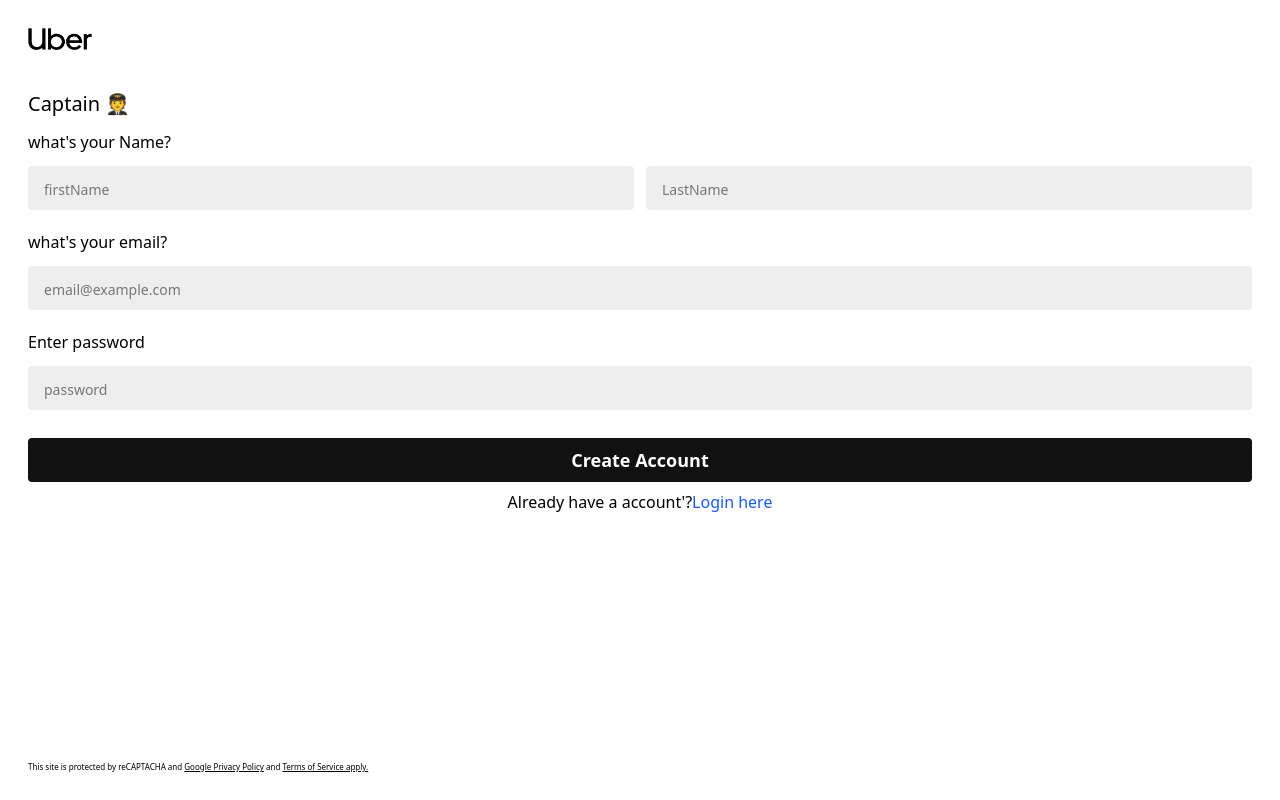
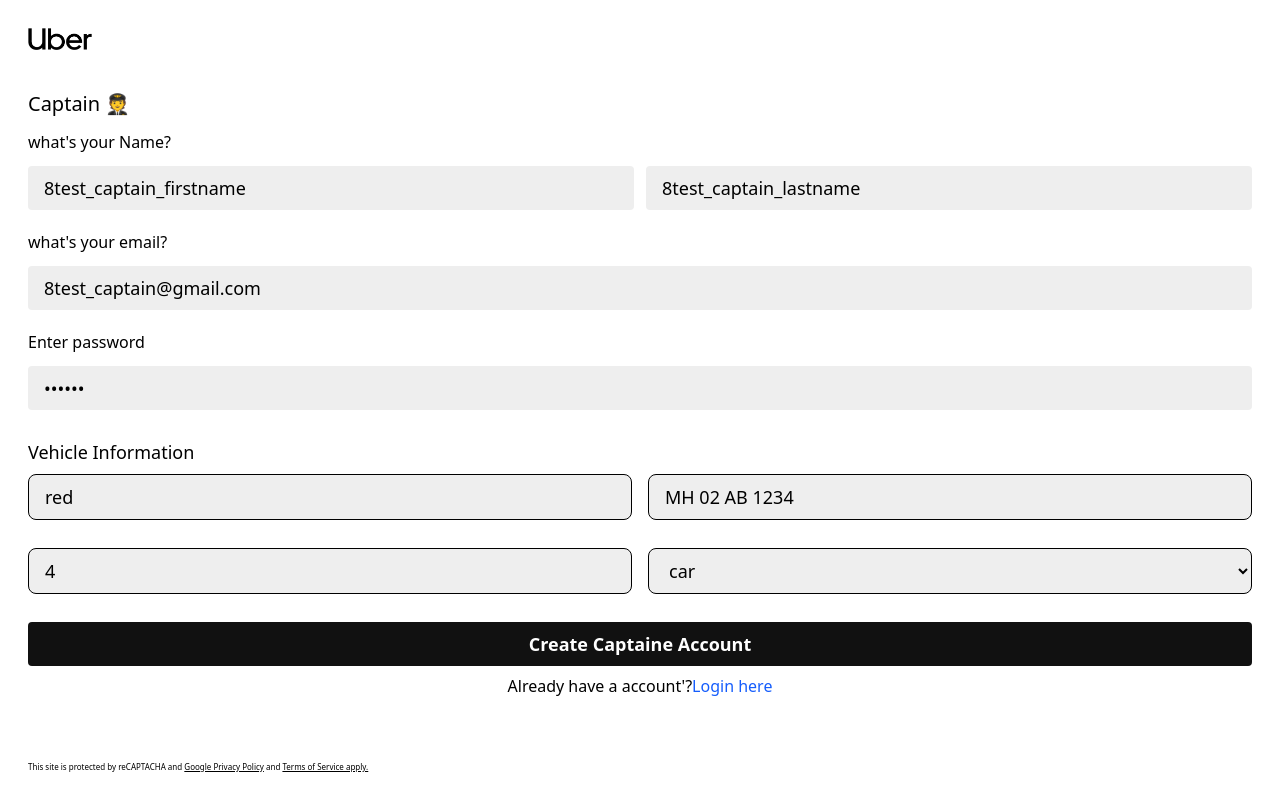
Before and after one commit to sohamphapale/RidePro, a React app in the folder frontend/: page /captain-signup in a window 1280 px wide. Built offline with nearby package versions, Linux system fonts and the light colour scheme; the HTML template or start-up script is replaced by a standard one.

Commit message:
captain authentication with vehicle data is done ✅

```diff
--- a/frontend/src/context/CaptainContext.jsx
+++ b/frontend/src/context/CaptainContext.jsx
@@ -3,13 +3,23 @@
 export const CaptainDataContext = createContext();
 
 const CaptainContext = ({ children }) => {
-  const [captain, setCaptain] = useState(null);
-  const [isLoading, setIsLoading] = useState(null);
+  const [captain, setCaptain] = useState({
+    fullname: {
+      firstname: "",
+      lastname: "",
+    },
+    email: "",
+    password: "",
+    vehicles: {
+      color: "",
+      plate: "",
+      capacity: "",
+      vehicleType: "",
+    },
+  });
 
   return (
-    <CaptainDataContext.Provider
-      value={(captain, setCaptain, isLoading, setIsLoading)}
-    >
+    <CaptainDataContext.Provider value={{captain, setCaptain}}>
       {children}
     </CaptainDataContext.Provider>
   );
--- a/frontend/src/pages/CaptainSignup.jsx
+++ b/frontend/src/pages/CaptainSignup.jsx
@@ -1,21 +1,80 @@
-import React, { useState } from "react";
-import { Link } from "react-router-dom";
+import React, { useState, useContext } from "react";
+import { Link, useNavigate } from "react-router-dom";
+import { CaptainDataContext } from "../context/CaptainContext";
+import axios from "axios";
 
 const CaptainSignup = () => {
-  const [email, setEmail] = useState("");
-  const [password, setPassword] = useState("");
-  const [firstName, setFirstName] = useState();
-  const [lastName, setLastName] = useState();
-  const [captainDate, setCaptainDate] = useState({});
-  const handleSubmit = (e) => {
+  const { captain, setCaptain } = useContext(CaptainDataContext);
+  const num = 8;
+  const navigate = useNavigate();
+  const [email, setEmail] = useState(`${num}test_captain@gmail.com`);
+  const [password, setPassword] = useState("ABC123");
+  const [firstName, setFirstName] = useState(`${num}test_captain_firstname`);
+  const [lastName, setLastName] = useState(`${num}test_captain_lastname`);
+
+  const [vehicleColor, setVehicleColor] = useState("red");
+  const [vehiclePlate, setVehiclePlate] = useState("MH 02 AB 1234");
+  const [vehicleCapacity, setVehicaleCapacity] = useState("4");
+  const [vehicleType, setVehicleType] = useState("car");
+
+  const handleSubmit = async (e) => {
     e.preventDefault();
-    setCaptainDate({ fullName:{firstNamem, lastName}, email, password });
-    setFirstName("")
-    setLastName("")
+
+    const newCaptain = {
+      fullname: {
+        firstname: firstName,
+        lastname: lastName,
+      },
+      email,
+      password,
+      vehicles: {
+        color: vehicleColor,
+        plate: vehiclePlate,
+        capacity: vehicleCapacity,
+        vehicleType: vehicleType,
+      },
+    };
+
+    const response = await axios.post(
+      `${import.meta.env.VITE_BASE_URL}/captains/register`,
+      newCaptain
+    );
+    console.log(response.status);
+
+    if (response.status === 201) {
+      const data = response.data;
+      console.log(data.captain);
+      console.log("====================================");
+      setCaptain(data.captain);
+      localStorage.setItem("token", data.token);
+      navigate("/home");
+      console.log(captain);
+    }
+
+    setFirstName("");
+    setLastName("");
     setEmail("");
     setPassword("");
-    setCaptainDate({})
+    setVehicleColor("");
+    setVehiclePlate("");
+    setVehicaleCapacity("");
+    setVehicleType("");
   };
+
+  //   {
+  //     "fullname": {
+  //         "firstname": "1test_captain_firstname",
+  //         "lastname": "1test_captain_lastname"
+  //     },
+  //     "email": "1test_captain@gmail.com",
+  //     "password": "1test_captain_password",
+  //     "vehicles": {
+  //         "color": "red",
+  //         "plate": "MH 02 AB 1234",
+  //         "capacity": "4",
+  //         "vehicleType": "car"
+  //     }
+  // }
 
   return (
     <div className="p-7 flex flex-col justify-between h-screen ">
@@ -61,8 +120,58 @@
             className="bg-[#eeeeee] mb-7 rounded px-4 py-2  w-full text-lg placeholder:text-sm"
             placeholder="password"
           />
+          <h3 className="text-lg font-medium mb-2">Vehicle Information</h3>
+          <div className="flex gap-4 mb-7">
+            <input
+              required
+              className="bg-[#eeeeee] w-1/2 rounded-lg px-4 py-2 border text-lg placeholder:text-base"
+              type="text"
+              placeholder="Vehicle Color"
+              value={vehicleColor}
+              onChange={(e) => {
+                setVehicleColor(e.target.value);
+              }}
+            />
+            <input
+              required
+              className="bg-[#eeeeee] w-1/2 rounded-lg px-4 py-2 border text-lg placeholder:text-base"
+              type="text"
+              placeholder="Vehicle Plate"
+              value={vehiclePlate}
+              onChange={(e) => {
+                setVehiclePlate(e.target.value);
+              }}
+            />
+          </div>
+          <div className="flex gap-4 mb-7">
+            <input
+              required
+              className="bg-[#eeeeee] w-1/2 rounded-lg px-4 py-2 border text-lg placeholder:text-base"
+              type="number"
+              placeholder="Vehicle Capacity"
+              value={vehicleCapacity}
+              onChange={(e) => {
+                setVehicaleCapacity(e.target.value);
+              }}
+            />
+            <select
+              required
+              className="bg-[#eeeeee] w-1/2 rounded-lg px-4 py-2 border text-lg placeholder:text-base"
+              value={vehicleType}
+              onChange={(e) => {
+                setVehicleType(e.target.value);
+              }}
+            >
+              <option value="" disabled>
+                Select Vehicle Type
+              </option>
+              <option value="car">car</option>
+              <option value="auto">auto</option>
+              <option value="moto">bike</option>
+            </select>
+          </div>
           <button className="bg-[#111] text-white font-semibold mb-2 rounded px-4 py-2  w-full text-lg placeholder:text-base">
-            Create Account
+            Create Captaine Account
           </button>
           <p className="text-center ">
             Already have a account'?
@@ -73,7 +182,11 @@
         </form>
       </div>
       <div>
-        <p className="text-[8px] leading-tight">This site is protected by reCAPTACHA and <span className="underline">Google Privacy Policy</span> and <span className="underline">  Terms of Service apply.</span></p>
+        <p className="text-[8px] leading-tight">
+          This site is protected by reCAPTACHA and{" "}
+          <span className="underline">Google Privacy Policy</span> and{" "}
+          <span className="underline"> Terms of Service apply.</span>
+        </p>
       </div>
     </div>
   );
```
Also changed, not shown: 1 other file (tests, documents, lock files or other folders).
